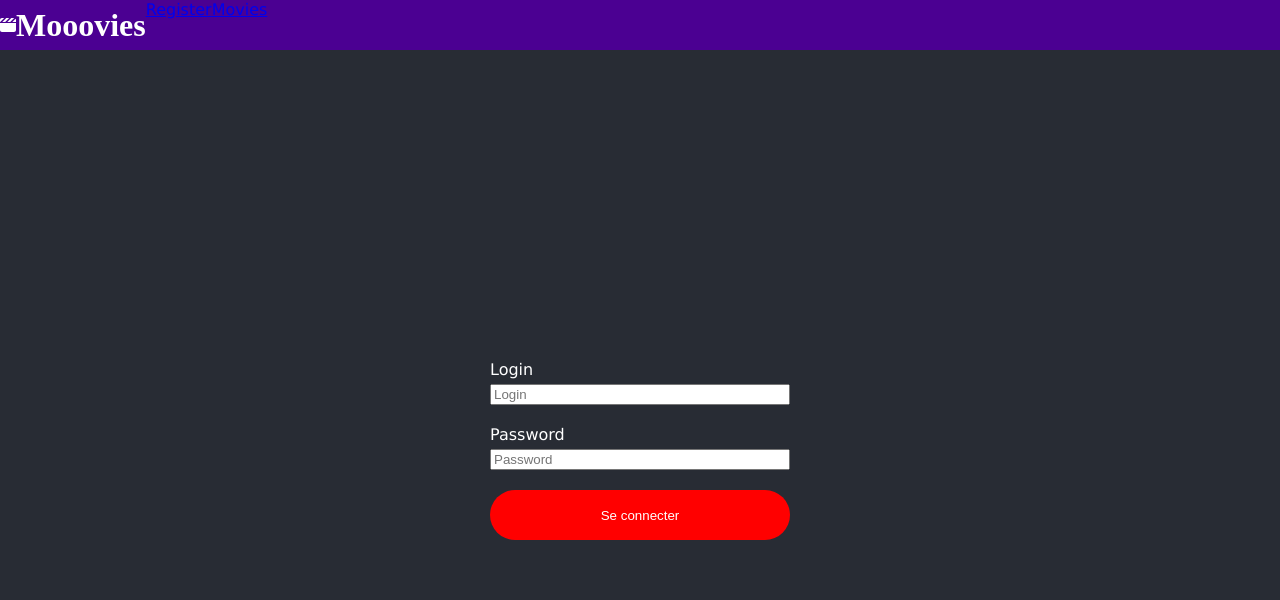
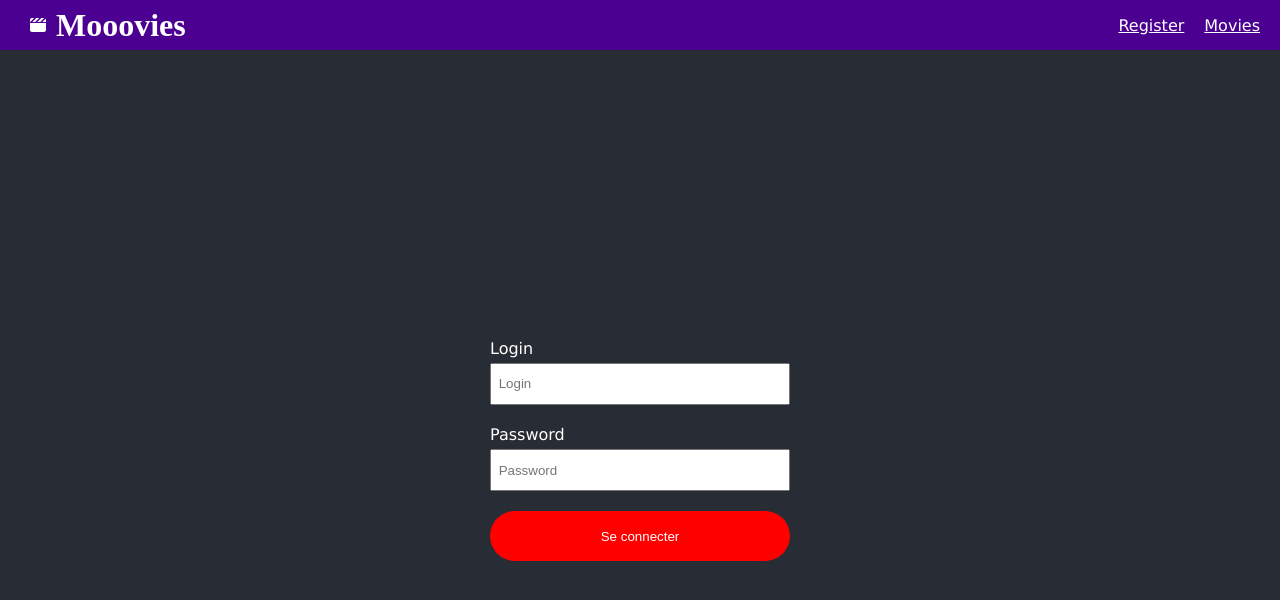
Before and after one commit to jbb-dev/movies, a React (Create React App) app: page / in a window 1280 px wide. Shown: the top 600 px of the page. Built offline with nearby package versions, Linux system fonts and the light colour scheme.

Commit message:
update css on image

```diff
--- a/src/Movies/MovieCard.jsx
+++ b/src/Movies/MovieCard.jsx
@@ -7,13 +7,11 @@ const MovieCard = (props) => {
     const imageURL = `https://image.tmdb.org/t/p/original/${imageDuFilm}`
 
   return (
-      <div className='container-card' onClick={props.goToMovie}>
         <div className='card' onClick={props.goToMovie}>
             <h2>{props.title}</h2>
             <p>Date de sortie : {props.release_date} </p>
             <img alt={props.title} src={imageURL} />
         </div>
-    </div>
   );
 };
 
--- a/src/Movies/MovieDetail.jsx
+++ b/src/Movies/MovieDetail.jsx
@@ -36,7 +36,10 @@ const MovieDetail = () => {
                     <h2>{detail.original_title}</h2>
                     <p>Date de sortie : {detail.release_date} </p>
                     <p>Description : {detail.overview}</p>
-                    <img alt={detail.title} src={imageURL} />
+                    <img
+                        alt={detail.title}
+                        src={imageURL}
+                    />
                 </div>
             :
                 <p>Please waiting for loading...</p>
--- a/src/Movies/movie.css
+++ b/src/Movies/movie.css
@@ -1,8 +1,3 @@
-.container-card {
-    display: flex;
-    justify-content: center;
-}
-
 .card {
     width: 600px;
     border: 1px solid black;
@@ -10,3 +5,7 @@
     margin-bottom: 50px;
     margin-top: 50px;
 }
+
+img {
+    max-width: 600px;
+}
--- a/src/Register/login.css
+++ b/src/Register/login.css
@@ -4,3 +4,8 @@
     align-items: center;
     justify-content: center;
 }
+
+input {
+    height: 25px;
+    padding: 0.5em;
+}
--- a/src/shared/Header.jsx
+++ b/src/shared/Header.jsx
@@ -2,18 +2,19 @@ import React from 'react'
 import { Link } from 'react-router-dom';
 import './header.css';
 import { FontAwesomeIcon } from '@fortawesome/react-fontawesome'
-import { faCoffee } from '@fortawesome/free-solid-svg-icons'
 import { faClapperboard } from '@fortawesome/free-solid-svg-icons'
 
 const Header = () => {
   return (
         <div className='container-header'>
             <div className='container-logo'>
-                <FontAwesomeIcon icon={faClapperboard} />
+                <FontAwesomeIcon icon={faClapperboard} className='logo'/>
                 <h1 style={{fontFamily: 'Nunito'}}>Mooovies</h1>
             </div>
-            <Link to={'/'}>Register</Link>
-            <Link to={'/movies'}>Movies</Link>
+            <div className='header-menu'>
+                <Link to={'/'}>Register</Link>
+                <Link to={'/movies'}>Movies</Link>
+            </div>
         </div>
     )
 };
--- a/src/shared/header.css
+++ b/src/shared/header.css
@@ -3,6 +3,7 @@
     height: 50px;
     background-color: rgb(75, 0, 146);
     display: flex;
+    justify-content: space-between;
 }
 
 .container-logo {
@@ -12,4 +13,15 @@
 
 .logo {
     margin-left: 30px;
+    margin-right: 10px;
 }
+
+a {
+    color: white;
+    margin-right: 20px;
+}
+
+.header-menu{
+    display: flex;
+    align-items: center;
+}
```
